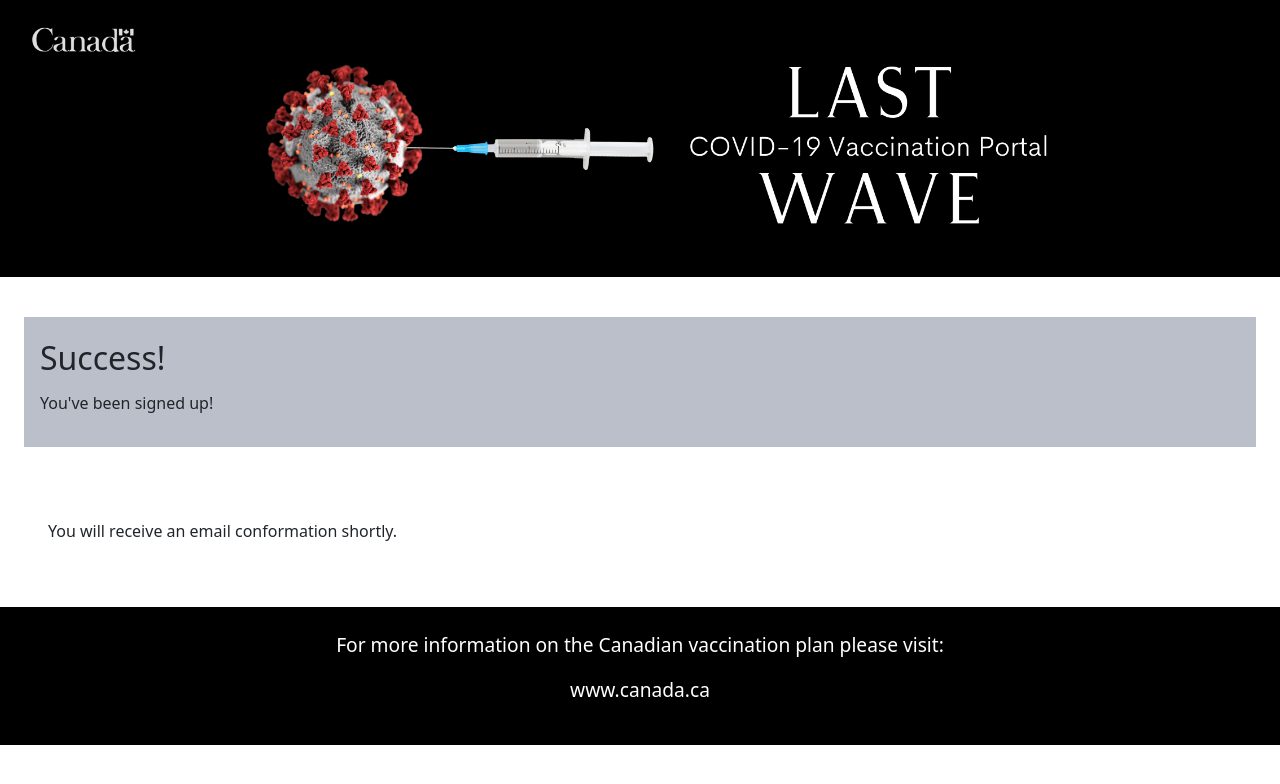
After one commit to paulaamaya/HTC21, a Flask app: page /signup in a window 1280 px wide. The commit adds this page. Shown: the top 784 px of the page. Run offline with Flask 2, Linux system fonts and the light colour scheme.

Commit message:
web page finished

```diff
--- a/server.py
+++ b/server.py
@@ -6,21 +6,7 @@
 
 ## helpers
 
-def valid_login(username, password):
-  return False
 
-def log_the_user_in(username):
-  # server the page for the logged in user
-  return render_template('template.html')
-
-def sign_up_user(form_data):
-  l = ['first-name', 'last-name', 'email', 'age']
-  for label in l:
-      if not form_data[label]:
-          return label + 'field was left empty'
-  # put everything in a database
-  # something with cookies?
-  return False
 
 ## end helpers
 
@@ -28,35 +14,9 @@
 def index():
     return render_template('index.html')
 
-@app.route('/hello')
-def hello():
-    return 'Hello, World'
+@app.route('/signup', methods=['GET', 'POST'])
+def signup():
+    if request.method == 'post':
+      return True
 
-@app.route('/login', methods=['GET', 'POST'])
-def login():
-    error = None
-    if request.method == 'POST':
-        if not 'username' in request.form or not 'password' in request.form:
-          error = 'No username/password provided'
-        elif valid_login(request.form['username'], request.form['password']):
-            # handle the page in this method
-            return log_the_user_in(request.form['username'])
-        else:
-            error = 'Invalid username/password'
-    # the code below is executed if the request method
-    # was GET or the credentials were invalid
-    return render_template('template.html', error=error)
-
-@app.route('/signup', methods=['POST'])
-def signup():
-    error = None
-    l = ['first-name', 'last-name', 'email', 'age']
-    for label in l:
-      if not label in request.form:
-        error = 'Missing data'
-        return render_template('index.html', error=error)
-    error = sign_up_user(request.form)
-    if not error:
-        # handle the page in this method
-        return log_the_user_in(request.form['email'])
-    return render_template('index.html', error=error)
+    return render_template('signup.html')
--- a/css/styles.css
+++ b/static/css/styles.css
@@ -15,6 +15,33 @@
 
 .centre-preference-check {
   margin-right: 20px;
+}
+
+.relative {
+  position: relative;
+}
+
+.fixed-height {
+  line-height: 50px;
+}
+
+.intro-paragraph {
+  max-height: 800px;
+  transition: max-height 0.5s ease-out;
+}
+
+.intro-hide-button {
+  position: absolute;
+  top: 15px;
+  right: 5px;
+  height: 30px;
+  line-height: 9px;
+}
+
+.intro-hidden {
+  max-height: 65px;
+  overflow-y: hidden;
+  transition: max-height 0.5s ease-in;
 }
 
 /*********ID SELECTORS*********/
--- a/js/script.js
+++ b/static/js/script.js
@@ -42,9 +42,17 @@
 
                 tableData.append(input);
                 tableData.append(label);
-                tableData.append(`<p>Ontario, Canada</p>`);
+                // tableData.append(`<p>Ontario, Canada</p>`);
                 tableRow.append(tableData);
             }
         }
     })
+
+    // hide intro
+    $('#intro-hide-button').click(function(){
+        let currentSymbol = $('#intro-hide-button').html();
+        if(currentSymbol == '-') $('#intro-hide-button').html('+');
+        else $('#intro-hide-button').html('-');
+        $('#intro-paragraph').toggleClass('intro-hidden');
+    })
 });
--- /dev/null
+++ b/templates/signup.html
@@ -0,0 +1,48 @@
+<!DOCTYPE html>
+<html>
+    <head>
+        <meta charset="utf-8">
+        <meta http-equiv="X-UA-Compatible" content="IE=edge">
+        <title>Last Wave Portal</title>
+        <meta name="description" content="Canada's COVID-19 vaccination portal'">
+        <meta name="viewport" content="width=device-width, initial-scale=1">
+        <!-- Stylesheets -->
+        <link href="https://cdn.jsdelivr.net/npm/bootstrap@5.0.0-beta1/dist/css/bootstrap.min.css" rel="stylesheet" integrity="sha384-giJF6kkoqNQ00vy+HMDP7azOuL0xtbfIcaT9wjKHr8RbDVddVHyTfAAsrekwKmP1" crossorigin="anonymous">
+        <link href="/static/css/styles.css" rel="stylesheet">
+        <!-- Scripts -->
+        <script src="https://cdn.jsdelivr.net/npm/bootstrap@5.0.0-beta1/dist/js/bootstrap.bundle.min.js" integrity="sha384-ygbV9kiqUc6oa4msXn9868pTtWMgiQaeYH7/t7LECLbyPA2x65Kgf80OJFdroafW" crossorigin="anonymous"></script>
+        <script src="https://ajax.googleapis.com/ajax/libs/jquery/3.5.1/jquery.min.js"></script>
+        <script type="text/javascript" src="/static/js/script.js"></script>
+    </head>
+    <body>
+
+        <!-- Main Heading -->
+        <section id="main-heading">
+            <div id="heading-banner" class="pb-3">
+                <img src="/static/images/heading-banner.png" alt="Last Wave | COVID-19 Vaccination Portal Banner" width=100%>
+            </div>
+        </section>
+
+
+        <!-- Introduction -->
+        <section id="introduction" class="m-4">
+            <div id="intro-paragraph" class="p-3 relative intro-paragraph">
+                <h2 class="fixed-height">Success!</h2>
+                <p>You've been signed up!</p>
+            </div>
+        </section>
+
+        <section>
+            <div class="p-5">
+                <p>You will receive an email conformation shortly.</p>
+            </div>
+        </section>
+
+        <Footer id="main-footer">
+            <div id="footer-info" class="py-4">
+                <p> For more information on the Canadian vaccination plan please visit:</p>
+                <a href="https://www.canada.ca/en/public-health/services/diseases/coronavirus-disease-covid-19/vaccines.html" id="footer-link">www.canada.ca</a></p>
+            </div>
+        </Footer>
+    </body>
+</html>
```
Also changed, not shown: templates/index.html (+6 -10 lines), static/images/heading-banner.png (renamed from images/heading-banner.png).
